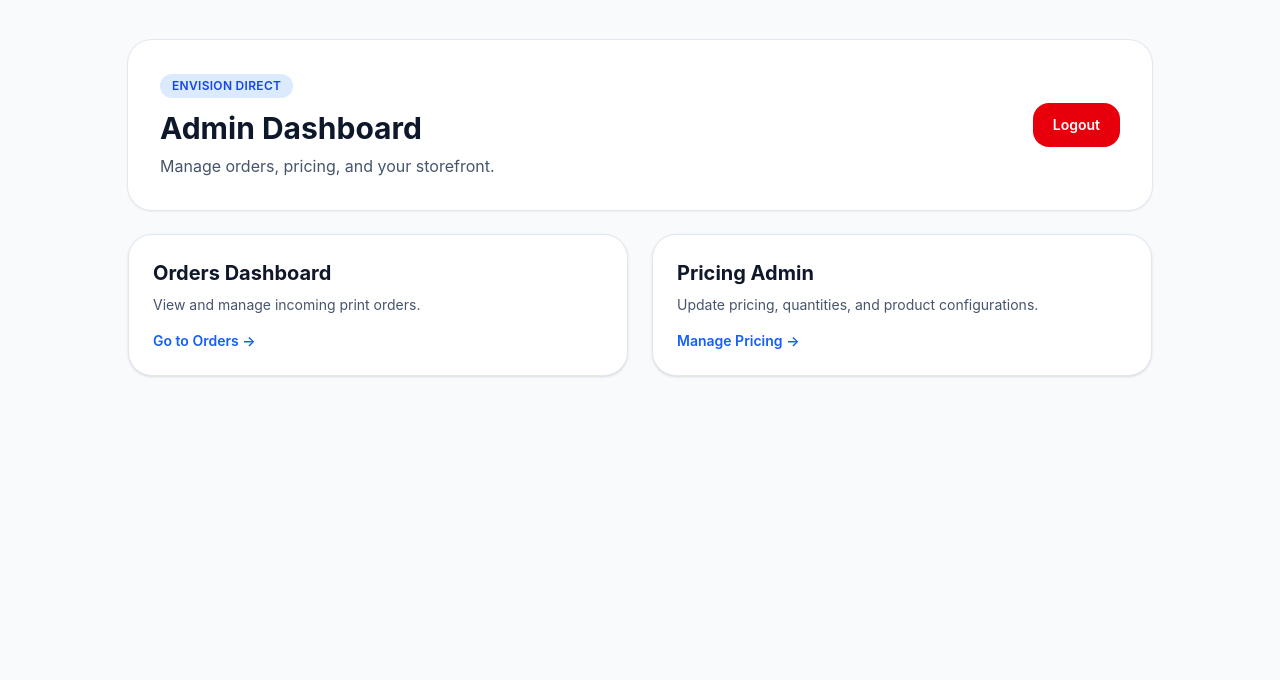
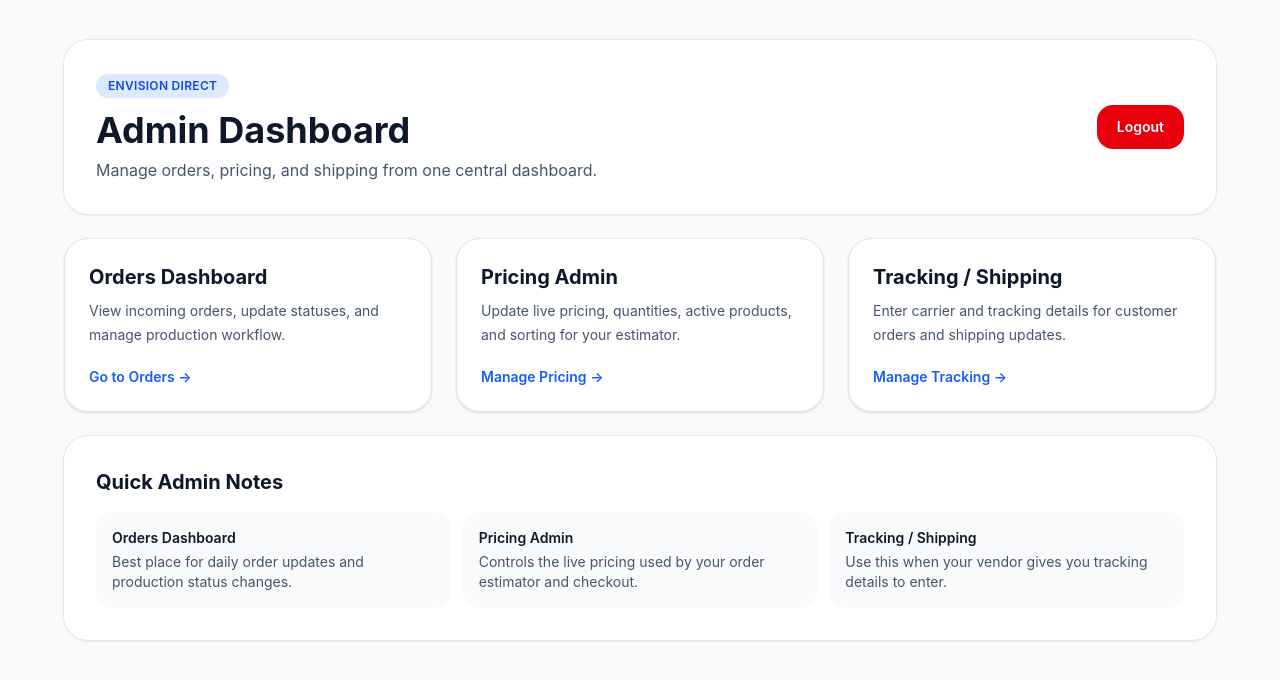
Before and after one commit to deworkenj-envision/Version-25a, a Next.js app: page /admin in a window 1280 px wide. Shown: the top 680 px of the page. Built offline with nearby package versions, Linux system fonts and the light colour scheme.

Commit message:
Update page.js

```diff
--- a/app/admin/page.js
+++ b/app/admin/page.js
@@ -4,78 +4,119 @@ import Link from "next/link";
 
 export default function AdminDashboard() {
   async function handleLogout() {
+    try {
       await fetch("/api/admin/logout", {
         method: "POST",
       });
-
+    } catch (error) {
+      console.error("Logout failed:", error);
+    } finally {
       window.location.href = "/admin/login";
     }
+  }
+
+  const adminLinks = [
+    {
+      title: "Orders Dashboard",
+      description:
+        "View incoming orders, update statuses, and manage production workflow.",
+      href: "/admin/orders",
+      cta: "Go to Orders →",
+    },
+    {
+      title: "Pricing Admin",
+      description:
+        "Update live pricing, quantities, active products, and sorting for your estimator.",
+      href: "/admin/pricing",
+      cta: "Manage Pricing →",
+    },
+    {
+      title: "Tracking / Shipping",
+      description:
+        "Enter carrier and tracking details for customer orders and shipping updates.",
+      href: "/admin/track",
+      cta: "Manage Tracking →",
+    },
+  ];
 
   return (
     <main className="min-h-screen bg-slate-50 p-6 md:p-10">
-      <div className="mx-auto max-w-5xl space-y-6">
-
-        {/* HEADER */}
+      <div className="mx-auto max-w-6xl space-y-6">
         <div className="rounded-3xl bg-white p-6 shadow-sm ring-1 ring-slate-200 md:p-8">
           <div className="flex flex-col gap-4 md:flex-row md:items-center md:justify-between">
             <div>
               <div className="inline-flex rounded-full bg-blue-100 px-3 py-1 text-xs font-semibold uppercase tracking-wide text-blue-700">
                 EnVision Direct
               </div>
-              <h1 className="mt-3 text-3xl font-bold text-slate-900">
+              <h1 className="mt-3 text-3xl font-bold text-slate-900 md:text-4xl">
                 Admin Dashboard
               </h1>
-              <p className="mt-2 text-slate-600">
-                Manage orders, pricing, and your storefront.
+              <p className="mt-2 max-w-2xl text-slate-600">
+                Manage orders, pricing, and shipping from one central dashboard.
               </p>
             </div>
 
             <button
               onClick={handleLogout}
-              className="inline-flex items-center justify-center rounded-2xl bg-red-600 px-5 py-3 text-sm font-semibold text-white hover:bg-red-700"
+              className="inline-flex items-center justify-center rounded-2xl bg-red-600 px-5 py-3 text-sm font-semibold text-white transition hover:bg-red-700"
             >
               Logout
             </button>
           </div>
         </div>
 
-        {/* ADMIN ACTIONS */}
-        <div className="grid gap-6 md:grid-cols-2">
-
-          {/* ORDERS */}
+        <div className="grid gap-6 md:grid-cols-2 xl:grid-cols-3">
+          {adminLinks.map((item) => (
             <Link
-            href="/admin/orders"
+              key={item.href}
+              href={item.href}
               className="group rounded-3xl border border-slate-200 bg-white p-6 shadow-sm transition hover:-translate-y-1 hover:shadow-lg"
             >
               <h2 className="text-xl font-bold text-slate-900">
-              Orders Dashboard
+                {item.title}
               </h2>
-            <p className="mt-2 text-sm text-slate-600">
-              View and manage incoming print orders.
+
+              <p className="mt-2 text-sm leading-6 text-slate-600">
+                {item.description}
               </p>
 
-            <div className="mt-4 text-sm font-semibold text-blue-600 group-hover:underline">
-              Go to Orders →
+              <div className="mt-5 text-sm font-semibold text-blue-600 group-hover:underline">
+                {item.cta}
               </div>
             </Link>
+          ))}
+        </div>
 
-          {/* PRICING */}
-          <Link
-            href="/admin/pricing"
-            className="group rounded-3xl border border-slate-200 bg-white p-6 shadow-sm transition hover:-translate-y-1 hover:shadow-lg"
-          >
-            <h2 className="text-xl font-bold text-slate-900">
+        <div className="rounded-3xl bg-white p-6 shadow-sm ring-1 ring-slate-200 md:p-8">
+          <h2 className="text-xl font-bold text-slate-900">Quick Admin Notes</h2>
+          <div className="mt-4 grid gap-3 md:grid-cols-3">
+            <div className="rounded-2xl bg-slate-50 p-4">
+              <div className="text-sm font-semibold text-slate-900">
+                Orders Dashboard
+              </div>
+              <div className="mt-1 text-sm text-slate-600">
+                Best place for daily order updates and production status changes.
+              </div>
+            </div>
+
+            <div className="rounded-2xl bg-slate-50 p-4">
+              <div className="text-sm font-semibold text-slate-900">
                 Pricing Admin
-            </h2>
-            <p className="mt-2 text-sm text-slate-600">
-              Update pricing, quantities, and product configurations.
-            </p>
+              </div>
+              <div className="mt-1 text-sm text-slate-600">
+                Controls the live pricing used by your order estimator and checkout.
+              </div>
+            </div>
 
-            <div className="mt-4 text-sm font-semibold text-blue-600 group-hover:underline">
-              Manage Pricing →
+            <div className="rounded-2xl bg-slate-50 p-4">
+              <div className="text-sm font-semibold text-slate-900">
+                Tracking / Shipping
               </div>
-          </Link>
-
+              <div className="mt-1 text-sm text-slate-600">
+                Use this when your vendor gives you tracking details to enter.
+              </div>
+            </div>
+          </div>
         </div>
       </div>
     </main>
```
Lines whose indentation alone changed are shown as unchanged.
